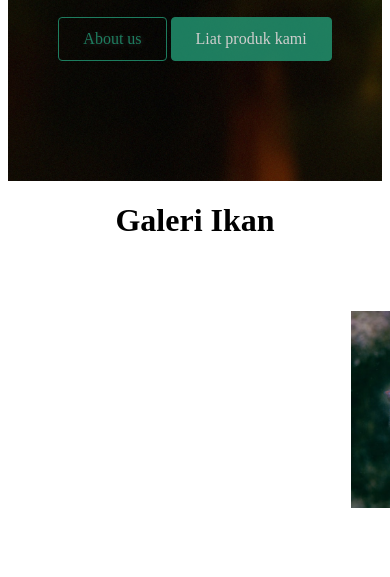
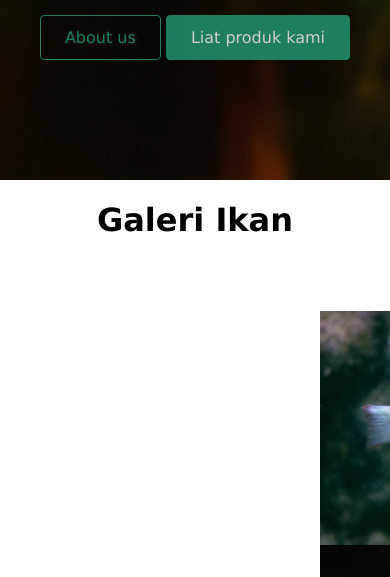
Before and after one commit to MrSarden/Tes, a plain HTML site: page index.html in a window 390 px wide. Shown: the part 711-1288 px from the top of the page. Drawn offline with Linux system fonts and the light colour scheme.

Commit message:
perubahan keenam

```diff
--- a/stylesheet.css
+++ b/stylesheet.css
@@ -1,5 +1,7 @@
 body {
-    /* font-family: 'Lucida Grande'; */
+  margin: 0;
+  padding: 0;
+  font-family: 'Lucida Grande';
   box-sizing: border-box;
 }
 
@@ -10,6 +12,7 @@ a {
 li {
     list-style: none;
 }
+
 
 .nav-brands {
   padding-left: 32px;
@@ -105,18 +108,30 @@ li {
 h1.gallery-title {
   text-align: center;
 }
-
 .fish-gallery {
   display: flex;
+}
+
+@media (max-width: 1440px) {
+  .fish-gallery {
     flex-wrap: wrap;
-    padding-top: 50px;
-    padding-bottom: 50px;
-    padding-left: 343px;
+    padding: 50px 100px 50px 100px;
     justify-content: space-between;
   }
-
   .fish-gallery img {
     width: 45%;
   }
-  .txt-content {
 }
+@media (max-width: 1024px) {
+  .fish-gallery {
+  }
+}
+
+@media (max-width: 768px) {
+  .fish-gallery {
+    flex-direction: column;
+  }
+  .fish-gallery img {
+    margin: 0 auto;
+  }
+}
```
Lines whose indentation alone changed are shown as unchanged.
